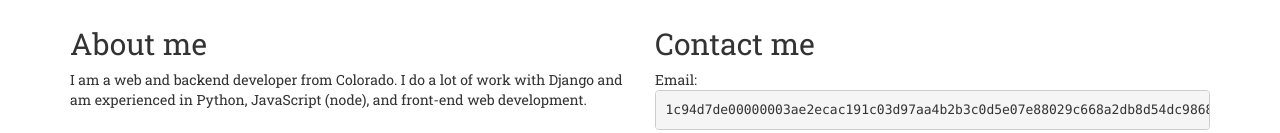
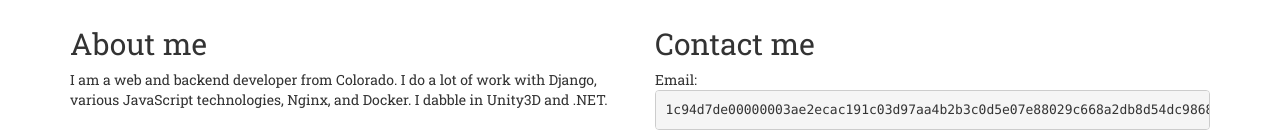
Before and after one commit to Jaxkr/jaxkr.github.io, a plain HTML site: page index.html in a window 1280 px wide. Shown: the part 431-564 px from the top of the page. Drawn offline with Linux system fonts and the light colour scheme.

Commit message:
github not working??

```diff
--- a/index.html
+++ b/index.html
@@ -20,7 +20,7 @@
 		<div class="row">
 			<div class="col-md-6">
 				<h2>About me</h2>
-				<p>I am a web and backend developer from Colorado. I do a lot of work with Django and am experienced in Python, JavaScript (node), and front-end web development.</p>
+				<p>I am a web and backend developer from Colorado. I do a lot of work with Django, various JavaScript technologies, Nginx, and Docker. I dabble in Unity3D and .NET.</p>
 				<h2>My projects</h2>
 				<p>
 					<ul>
```
